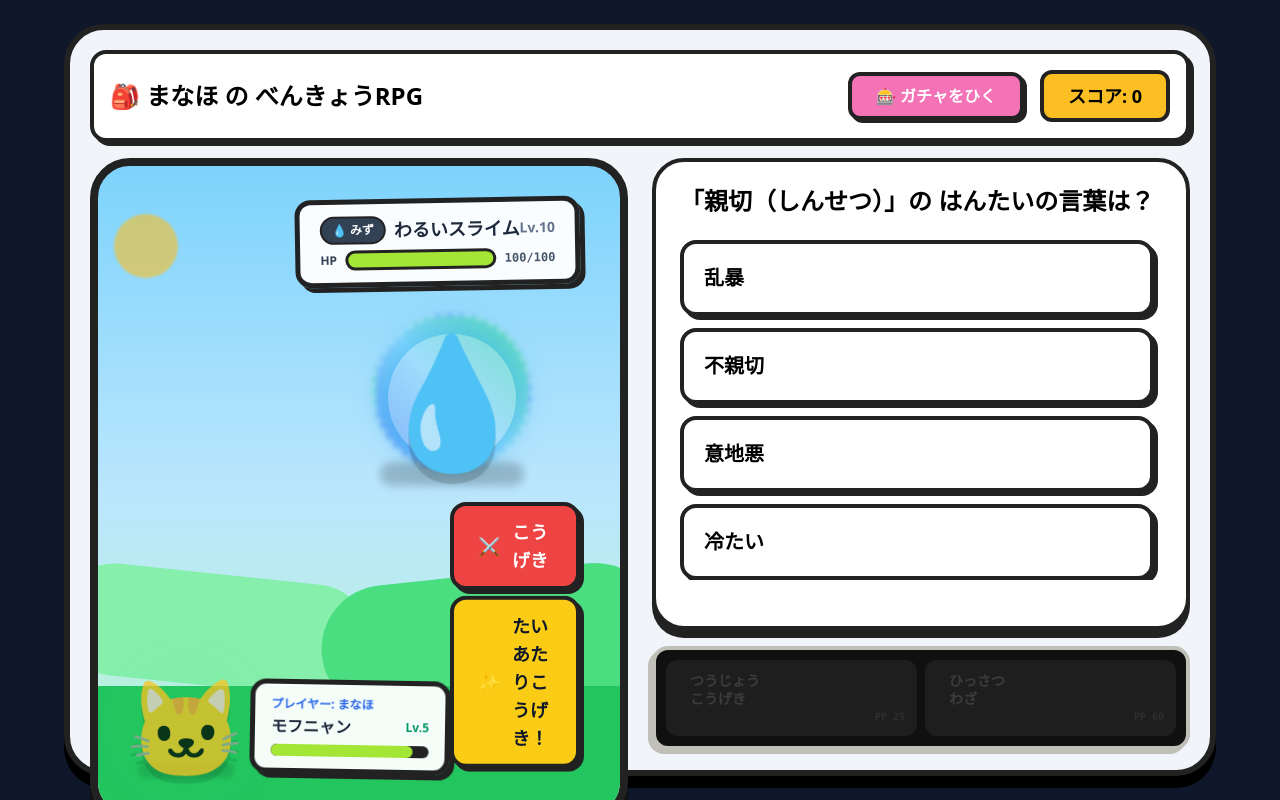
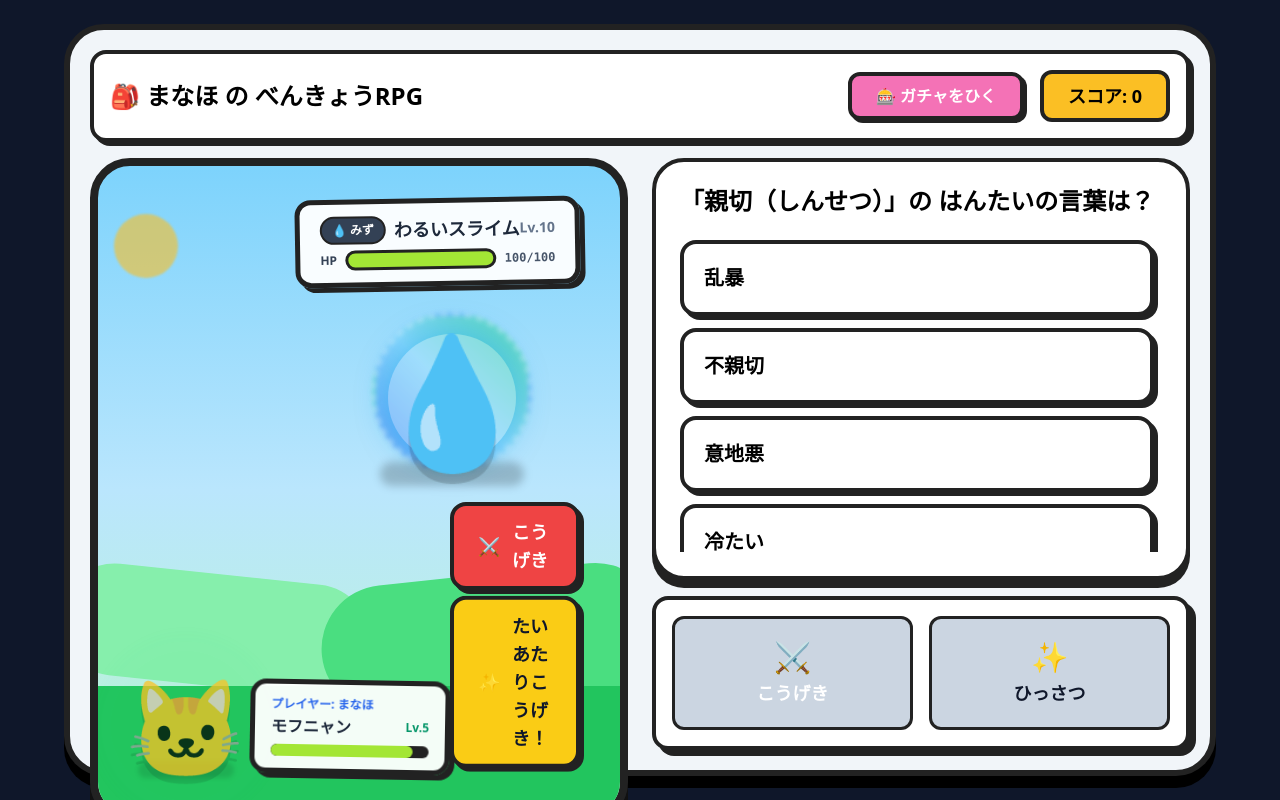
Before and after one commit to kotani6053/manaho-rpg, a Next.js app in the folder my-study-rpg/: page / in a window 1280 px wide. Built offline with nearby package versions, Linux system fonts and the light colour scheme.

Commit message:
Update ActionPanel.tsx

```diff
--- a/my-study-rpg/src/components/ActionPanel.tsx
+++ b/my-study-rpg/src/components/ActionPanel.tsx
@@ -9,25 +9,23 @@ type ActionPanelProps = {
 
 export default function ActionPanel({ points, monsterHP, onAttack }: ActionPanelProps) {
   return (
-    <div className="bg-[#101010] border-4 border-[#c0c0b8] rounded-2xl p-2.5 grid grid-cols-2 gap-2 shadow-[-4px_4px_0_0_#c0c0b8]">
+    <div className="bg-white border-[4px] border-[#222222] rounded-2xl p-4 grid grid-cols-2 gap-4 shadow-[6px_6px_0_#222222]">
       <button
         onClick={() => onAttack(false)}
         disabled={points < 25 || monsterHP <= 0}
-        className="group relative flex flex-col justify-between items-start text-left bg-[#f8f8f0] disabled:bg-neutral-700 disabled:opacity-30 text-gray-950 p-2.5 rounded-xl border-2 border-transparent hover:border-amber-500 transition-all cursor-pointer disabled:cursor-not-allowed min-h-[76px]"
+        className="flex flex-col items-center justify-center bg-red-500 hover:bg-red-600 disabled:bg-slate-300 text-white p-5 rounded-xl border-[3px] border-[#222222] transition-all cursor-pointer disabled:cursor-not-allowed"
       >
-        <span className="absolute left-1 top-3 text-xs opacity-0 group-hover:opacity-100 text-gray-950">▶</span>
-        <span className="pl-3 font-black text-sm leading-tight group-disabled:text-neutral-400">つうじょう<br />こうげき</span>
-        <span className="w-full text-right text-[10px] font-mono text-gray-500 font-bold group-disabled:text-neutral-500">PP 25</span>
+        <span className="text-3xl mb-1">⚔️</span>
+        <span className="font-black text-lg">こうげき</span>
       </button>
 
       <button
         onClick={() => onAttack(true)}
         disabled={points < 60 || monsterHP <= 0}
-        className="group relative flex flex-col justify-between items-start text-left bg-[#f8f8f0] disabled:bg-neutral-700 disabled:opacity-30 text-gray-950 p-2.5 rounded-xl border-2 border-transparent hover:border-rose-500 transition-all cursor-pointer disabled:cursor-not-allowed min-h-[76px]"
+        className="flex flex-col items-center justify-center bg-yellow-400 hover:bg-yellow-500 disabled:bg-slate-300 text-slate-900 p-5 rounded-xl border-[3px] border-[#222222] transition-all cursor-pointer disabled:cursor-not-allowed"
       >
-        <span className="absolute left-1 top-3 text-xs opacity-0 group-hover:opacity-100 text-gray-950">▶</span>
-        <span className="pl-3 font-black text-sm leading-tight text-rose-900 group-disabled:text-neutral-400">ひっさつ<br />わざ</span>
-        <span className="w-full text-right text-[10px] font-mono text-gray-500 font-bold group-disabled:text-neutral-500">PP 60</span>
+        <span className="text-3xl mb-1">✨</span>
+        <span className="font-black text-lg">ひっさつ</span>
       </button>
     </div>
   );
```
